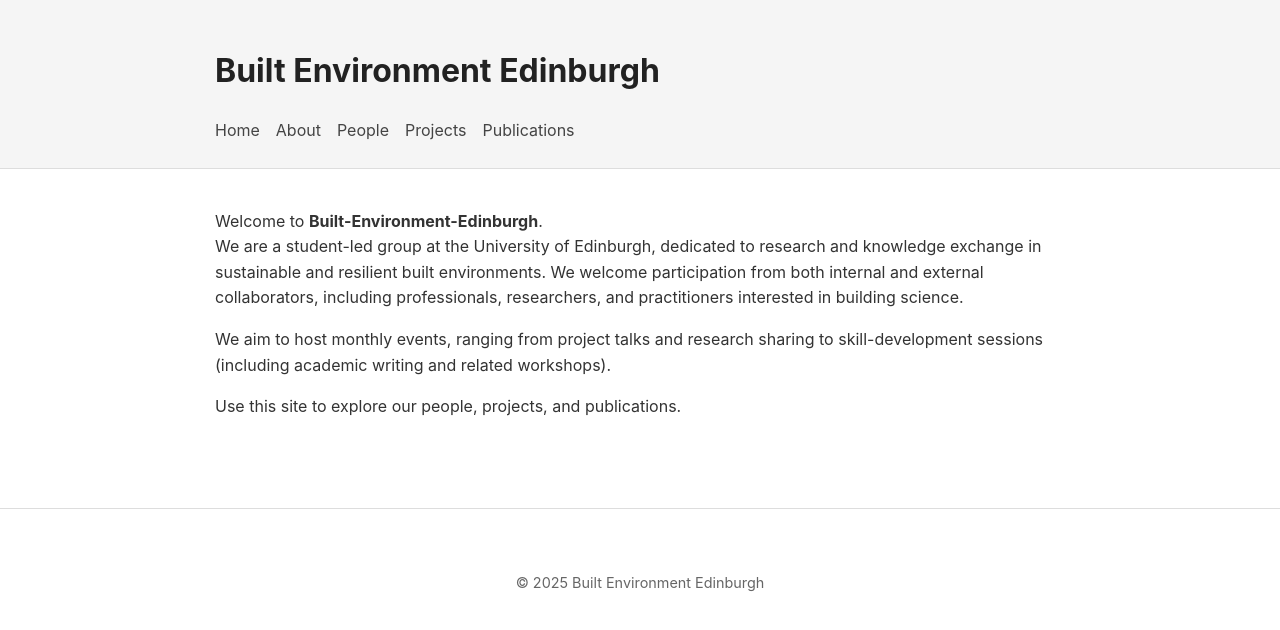
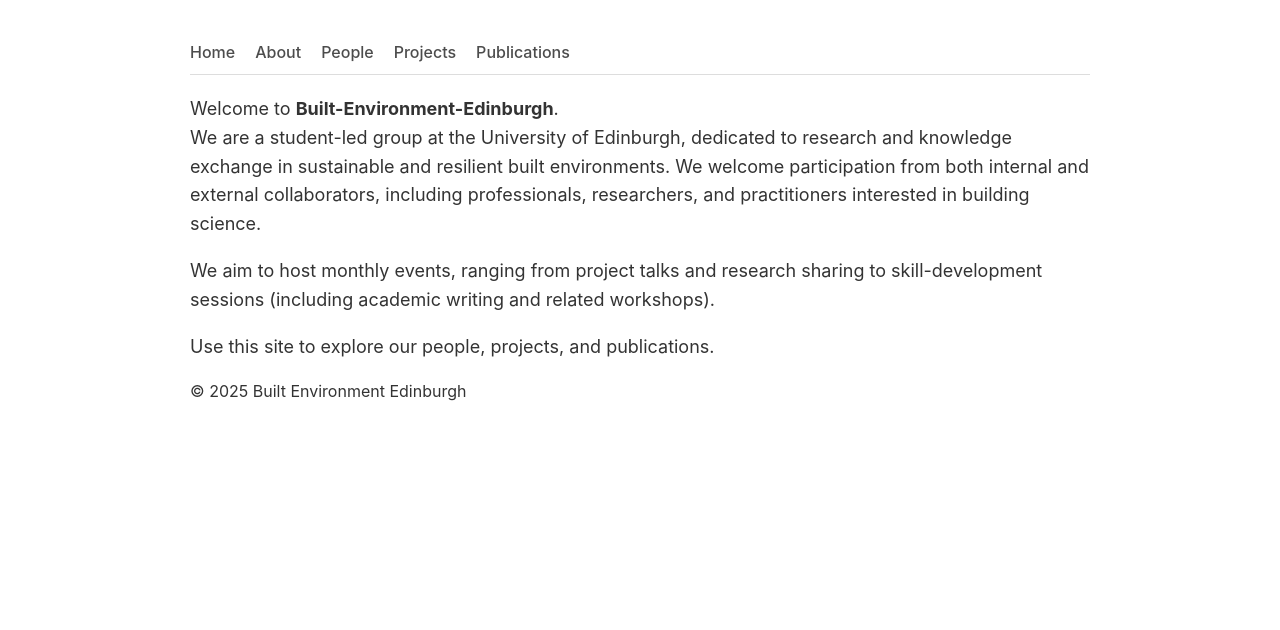
Before and after one commit to RuiBoGithub/built-environment-edinburgh, a Jekyll site: the page built from index.md, in a window 1280 px wide. Shown: the top 630 px of the page. Built offline with Jekyll 4.4.1, drawn with Linux system fonts in a browser that asks for light colours.

Commit message:
first commit-n5

```diff
--- a/_layouts/default.html
+++ b/_layouts/default.html
@@ -5,29 +5,25 @@
 </head>
 
 <body>
+  <div class="wrap">
 
-<header>
-  <div class="container">
-    <h1><a href="/">{{ site.title }}</a></h1>
-    <nav>
+    <header class="nav">
       <ul>
         {% for item in site.nav %}
         <li><a href="{{ item.link }}">{{ item.name }}</a></li>
         {% endfor %}
       </ul>
-    </nav>
-  </div>
     </header>
 
-<main class="container">
+    <div class="content">
       {{ content }}
-</main>
+    </div>
 
     <footer>
-  <div class="container">
       <p>&copy; {{ site.time | date: "%Y" }} {{ site.title }}</p>
-  </div>
     </footer>
 
+  </div>
 </body>
+
 </html>
--- a/css/style.css
+++ b/css/style.css
@@ -1,56 +1,57 @@
-/* basic layout */
+html {
+  font-family: -apple-system, Helvetica, arial, sans-serif;
+  color: rgba(0, 0, 0, 0.8);
+  line-height: 1.5em;
+}
+
 body {
-  font-family: -apple-system, BlinkMacSystemFont, "Arial", Roboto, sans-serif;
   margin: 0;
-  color: #333;
+}
+
+.wrap {
+  max-width: 900px;
+  margin: 0 auto;
+  padding: 20px;
+}
+
+/* NAV BAR */
+.nav {
+  margin: 20px 0;
+  border-bottom: 1px solid #ddd;
+  padding-bottom: 10px;
+}
+
+.nav ul {
+  list-style-type: none;
+  margin: 0;
+  padding: 0;
+  display: flex;
+  gap: 20px;
+}
+
+.nav ul li {
+  display: inline-block;
+}
+
+.nav a {
+  text-decoration: none;
+  color: rgba(0, 0, 0, 0.7);
+  font-weight: 500;
+}
+
+.nav a:hover {
+  color: black;
+  text-decoration: underline;
+}
+
+/* CONTENT */
+.content {
+  margin-top: 20px;
+  font-size: 18px;
   line-height: 1.6;
 }
 
-.container {
-  max-width: 850px;
-  margin: auto;
-  padding: 1.5rem;
+h1, h2, h3 {
+  font-weight: 600;
+  margin-bottom: 15px;
 }
-
-/* header */
-header {
-  background: #f5f5f5;
-  border-bottom: 1px solid #ddd;
-}
-
-header h1 a {
-  color: #222;
-  text-decoration: none;
-}
-
-nav ul {
-  list-style: none;
-  margin: 0;
-  padding: 0;
-  display: flex;
-  gap: 1rem;
-}
-
-nav a {
-  text-decoration: none;
-  color: #444;
-}
-
-nav a:hover {
-  text-decoration: underline;
-}
-
-/* footer */
-footer {
-  margin-top: 3rem;
-  padding: 1.5rem 0;
-  font-size: 0.9rem;
-  color: #666;
-  border-top: 1px solid #ddd;
-  text-align: center;
-}
-
-/* page */
-h2 {
-  margin-top: 0;
-}
```
Lines whose indentation alone changed are shown as unchanged.
